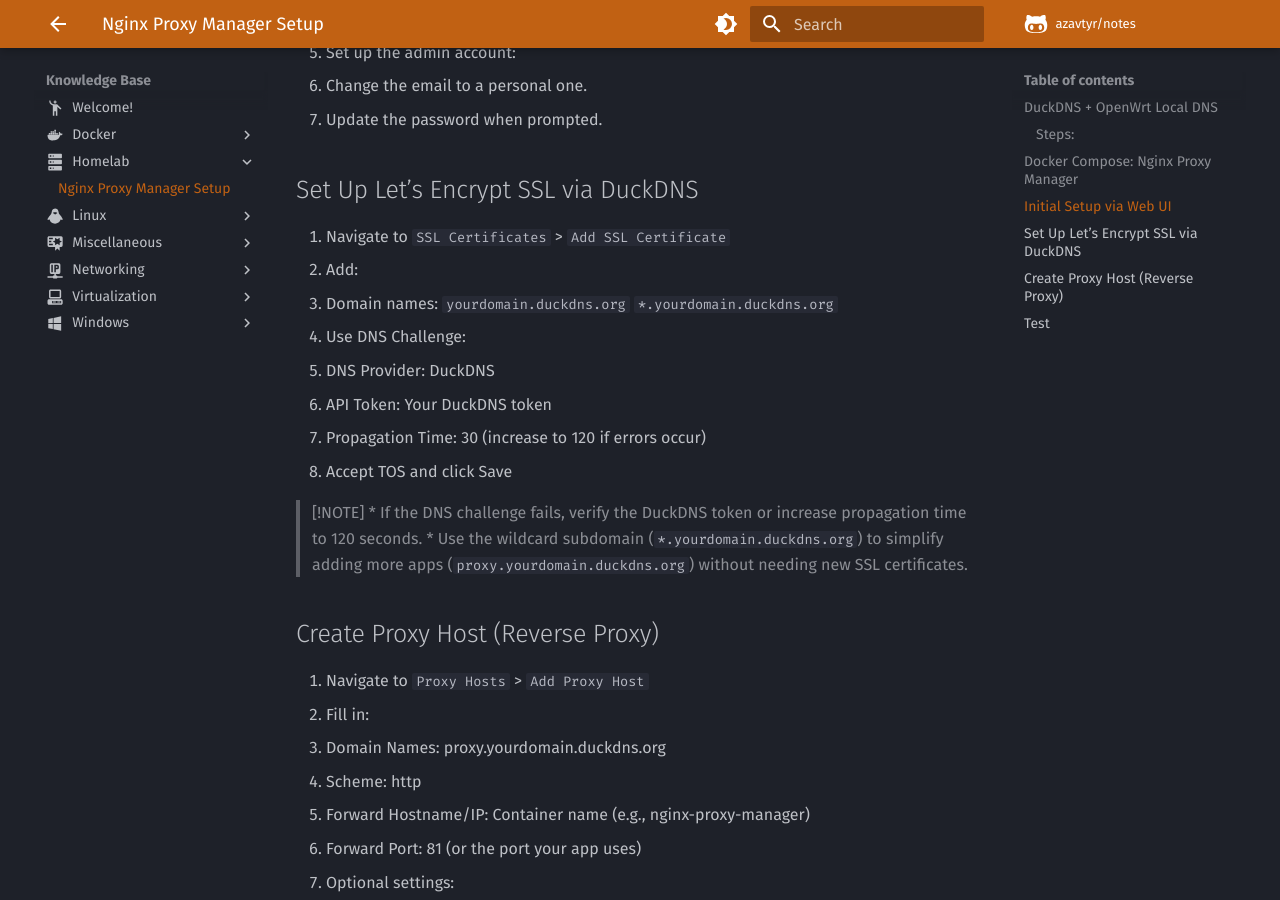
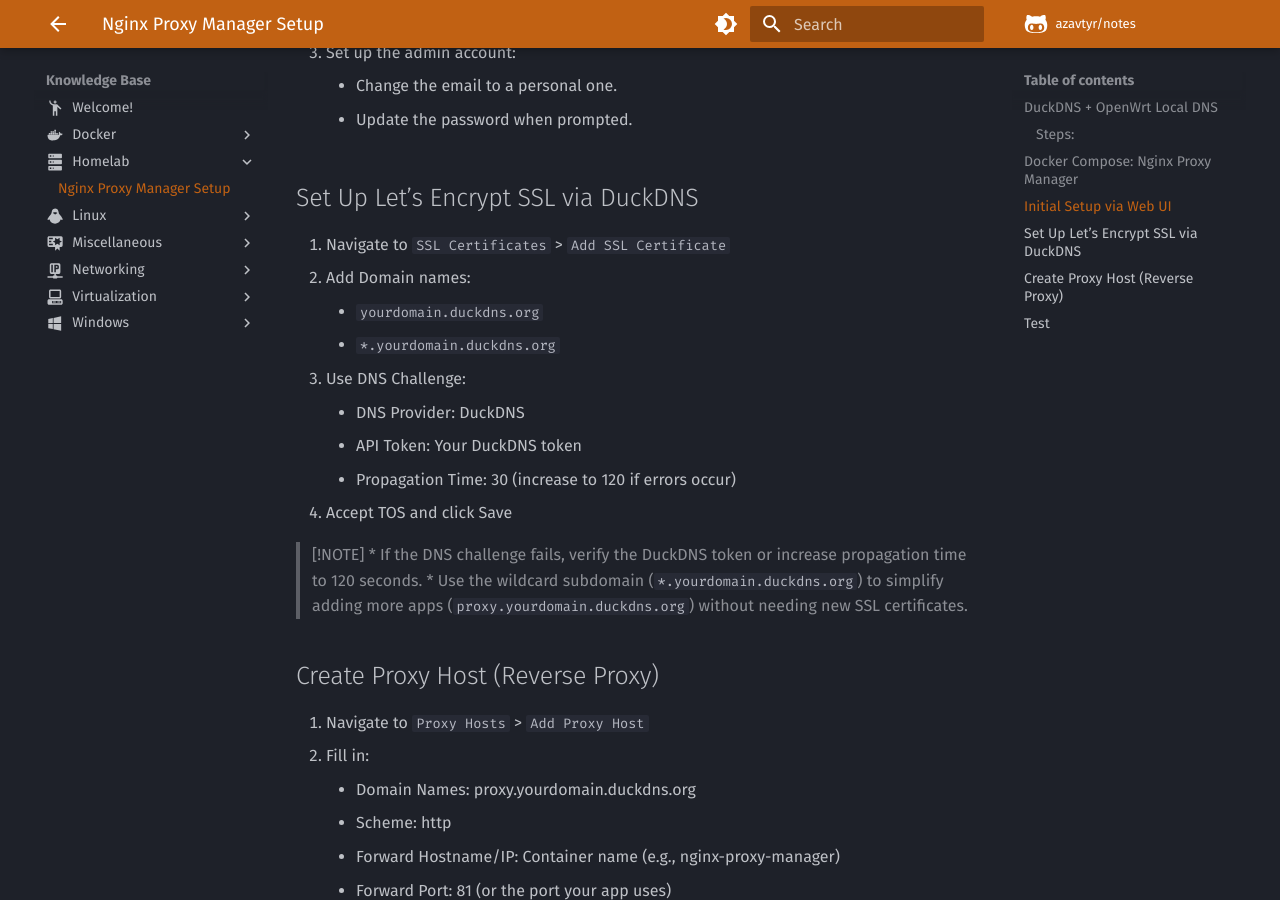
Before and after one commit to azavtyr/notes, an MkDocs documentation site: the page built from docs/homelab/nginx-proxy-manager-setup.md, in a window 1280 px wide and 900 px high, scrolled down 1742 px. Built offline with MkDocs 1.6.1 and Material for MkDocs 9.7.7, drawn with Linux system fonts in a browser that asks for light colours; comment, search, counter and statistics services are not loaded; some of the changed lines change nothing that is shown.

Commit message:
fix syntax

````diff
--- a/docs/homelab/nginx-proxy-manager-setup.md
+++ b/docs/homelab/nginx-proxy-manager-setup.md
@@ -16,7 +16,7 @@
 
 ## Docker Compose: Nginx Proxy Manager
 
-1. Create directory:
+* Create directory:
 
 ```sh
 mkdir nginx-proxy-manager/
@@ -24,7 +24,7 @@
 $EDITOR docker-compose.yml
 ```
 
-2. Edit `docker-compose.yml` file:
+* Edit `docker-compose.yml` file:
 
 ```yaml
 services:
@@ -47,13 +47,13 @@
     external: true
 ```
 
-3. Create the Docker network:
+* Create the Docker network:
 
 ```sh
 docker network create proxy
 ```
 
-4. Start the container:
+* Start the container:
 
 ```sh
 docker compose up -d
@@ -66,21 +66,22 @@
 
 1. Open browser: `http://<vm-ip>:81`
 1. Log in with:
-  * Email: `admin@example.com`
-  * Password: `changeme`
+    * Email: `admin@example.com`
+    * Password: `changeme`
 1. Set up the admin account:
-  * Change the email to a personal one.
-  * Update the password when prompted.
+    * Change the email to a personal one.
+    * Update the password when prompted.
 
 ## Set Up Let’s Encrypt SSL via DuckDNS
 
 1. Navigate to `SSL Certificates` > `Add SSL Certificate`
-1. Add:
-  * Domain names: `yourdomain.duckdns.org` `*.yourdomain.duckdns.org`
+1. Add Domain names:
+    * `yourdomain.duckdns.org`
+    * `*.yourdomain.duckdns.org`
 1. Use DNS Challenge:
-  * DNS Provider: DuckDNS
-  * API Token: Your DuckDNS token
-  * Propagation Time: 30 (increase to 120 if errors occur)
+    * DNS Provider: DuckDNS
+    * API Token: Your DuckDNS token
+    * Propagation Time: 30 (increase to 120 if errors occur)
 1. Accept TOS and click Save
 
 > [!NOTE]
@@ -91,16 +92,16 @@
 
 1. Navigate to `Proxy Hosts` > `Add Proxy Host`
 1. Fill in:
-  * Domain Names: proxy.yourdomain.duckdns.org
-  * Scheme: http
-  * Forward Hostname/IP: Container name (e.g., nginx-proxy-manager)
-  * Forward Port: 81 (or the port your app uses)
+    * Domain Names: proxy.yourdomain.duckdns.org
+    * Scheme: http
+    * Forward Hostname/IP: Container name (e.g., nginx-proxy-manager)
+    * Forward Port: 81 (or the port your app uses)
 1. Optional settings:
-  * Enable Websockets support, Block common exploits, or Asset caching as needed.
+    * Enable Websockets support, Block common exploits, or Asset caching as needed.
 1. Go to SSL tab:
-  * Select the created SSL certificate.
-  * Enable Force SSL and HTTP/2 Support.
-  * Click Save.
+    * Select the created SSL certificate.
+    * Enable Force SSL and HTTP/2 Support.
+    * Click Save.
 
 ## Test
 
````
